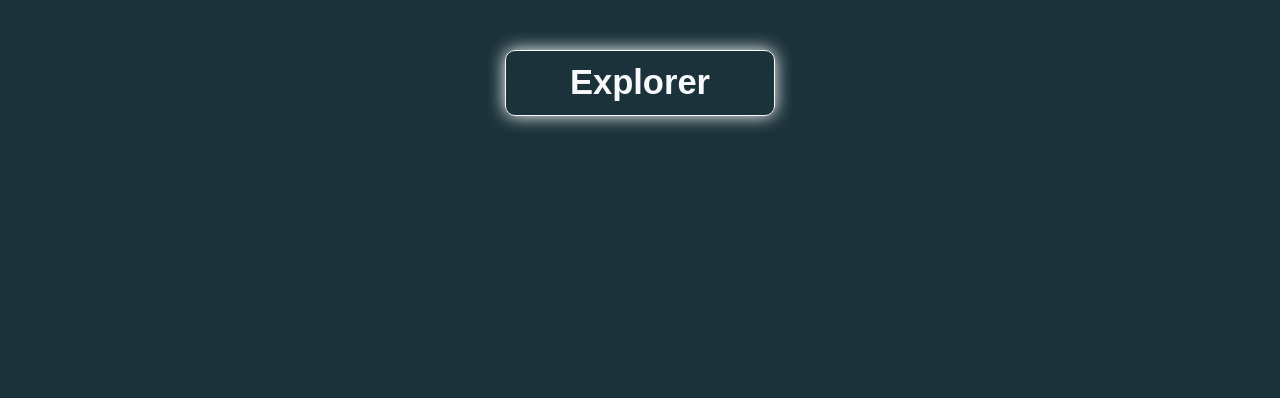
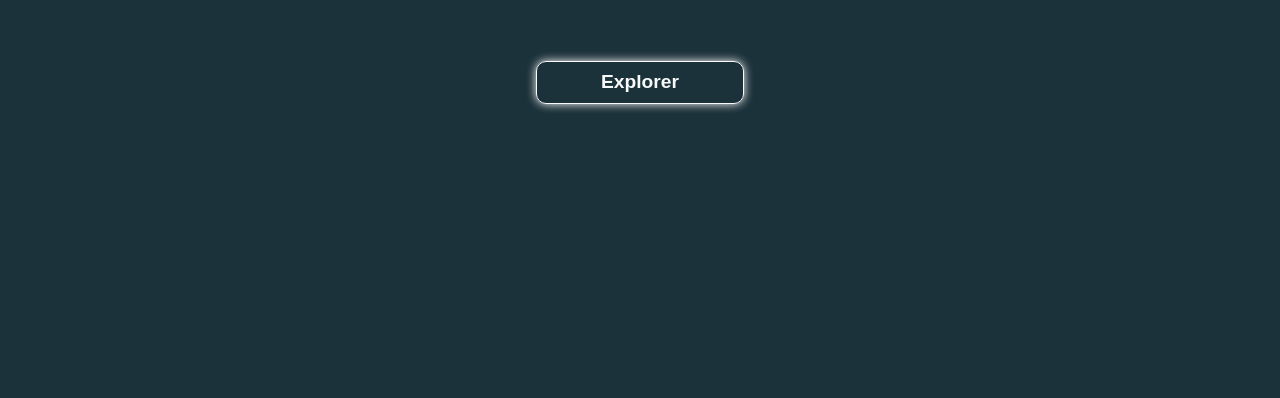
Before and after one commit to thomas3790/thomas3790.github.io, a plain HTML site: page index.html in a window 1280 px wide. Shown: the part 402-800 px from the top of the page. Drawn offline with nearby package versions, Linux system fonts and the light colour scheme.

Commit message:
Réduction de CTA Accueil

```diff
--- a/assets/CSS/style.css
+++ b/assets/CSS/style.css
@@ -90,7 +90,7 @@ header > p {
     padding-right: 5vw;
     padding-left: 5vw;
     border-radius: 10px;
-    font-size: 0.9em;
+    font-size: 0.5em;
     box-shadow: 0em 0em 0.5em #ffffff;
     scroll-behavior: smooth;
 }
```
